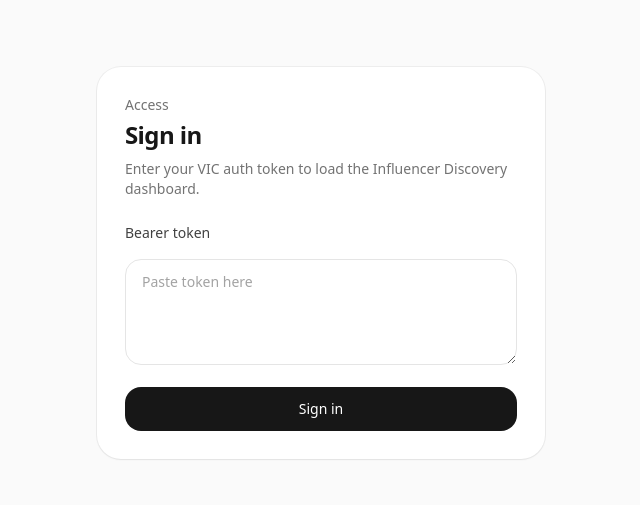
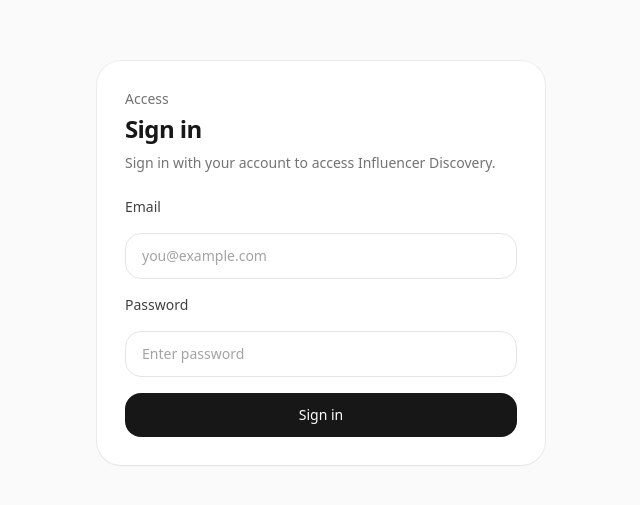
Before and after one commit to clarismetaverse/dash, a React (Create React App) app: page / in a window 1280 px wide. Shown: the part 137-642 px from the top of the page, without its empty margins (319-959 px from the left). Built offline with nearby package versions, Linux system fonts and the light colour scheme; no server answers.

Commit message:
Connect influencer discovery to Xano auth and search APIs

```diff
--- a/src/App.tsx
+++ b/src/App.tsx
@@ -2,18 +2,56 @@ import { FormEvent, useState } from 'react';
 import InfluencerDiscoveryPage from './InfluencerDiscoveryPage';
 
 const AUTH_TOKEN_STORAGE_KEY = 'vic_auth_token';
+const XANO_AUTH_ENDPOINT =
+  process.env.REACT_APP_XANO_AUTH_ENDPOINT ||
+  'https://xbut-eryu-hhsg.f2.xano.io/api:vGd6XDW3/auth/login';
 
 function SignInPage({ onSignIn }: { onSignIn: (token: string) => void }) {
-  const [tokenInput, setTokenInput] = useState('');
+  const [email, setEmail] = useState('');
+  const [password, setPassword] = useState('');
+  const [loading, setLoading] = useState(false);
+  const [error, setError] = useState('');
 
-  function handleSubmit(event: FormEvent<HTMLFormElement>) {
+  async function handleSubmit(event: FormEvent<HTMLFormElement>) {
     event.preventDefault();
-    const trimmedToken = tokenInput.trim();
-    if (!trimmedToken) {
+    const trimmedEmail = email.trim();
+    if (!trimmedEmail || !password.trim()) {
+      setError('Please enter your email and password.');
       return;
     }
 
-    onSignIn(trimmedToken);
+    setLoading(true);
+    setError('');
+
+    try {
+      const response = await fetch(XANO_AUTH_ENDPOINT, {
+        method: 'POST',
+        headers: {
+          'Content-Type': 'application/json'
+        },
+        body: JSON.stringify({
+          email: trimmedEmail,
+          password
+        })
+      });
+
+      if (!response.ok) {
+        throw new Error('Invalid email or password.');
+      }
+
+      const data = await response.json();
+      const token = data?.authToken || data?.auth_token || data?.token || data?.access_token;
+
+      if (!token || typeof token !== 'string') {
+        throw new Error('Sign-in succeeded but no auth token was returned.');
+      }
+
+      onSignIn(token);
+    } catch (err) {
+      setError((err as Error).message || 'Unable to sign in right now.');
+    } finally {
+      setLoading(false);
+    }
   }
 
   return (
@@ -21,27 +59,40 @@ function SignInPage({ onSignIn }: { onSignIn: (token: string) => void }) {
       <div className="w-full max-w-md rounded-3xl bg-white p-7 shadow-sm ring-1 ring-black/5">
         <p className="text-sm font-medium text-neutral-500">Access</p>
         <h1 className="mt-1 text-2xl font-semibold tracking-tight text-neutral-900">Sign in</h1>
-        <p className="mt-2 text-sm text-neutral-500">
-          Enter your VIC auth token to load the Influencer Discovery dashboard.
-        </p>
+        <p className="mt-2 text-sm text-neutral-500">Sign in with your account to access Influencer Discovery.</p>
 
         <form className="mt-6 space-y-4" onSubmit={handleSubmit}>
-          <label className="block text-sm font-medium text-neutral-700" htmlFor="token">
-            Bearer token
+          <label className="block text-sm font-medium text-neutral-700" htmlFor="email">
+            Email
           </label>
-          <textarea
-            id="token"
-            rows={4}
-            placeholder="Paste token here"
-            value={tokenInput}
-            onChange={(e) => setTokenInput(e.target.value)}
+          <input
+            id="email"
+            type="email"
+            autoComplete="email"
+            placeholder="you@example.com"
+            value={email}
+            onChange={(e) => setEmail(e.target.value)}
             className="w-full rounded-2xl border border-neutral-200 bg-white px-4 py-3 text-sm text-neutral-800 outline-none placeholder:text-neutral-400 focus:border-neutral-900"
           />
+          <label className="block text-sm font-medium text-neutral-700" htmlFor="password">
+            Password
+          </label>
+          <input
+            id="password"
+            type="password"
+            autoComplete="current-password"
+            placeholder="Enter password"
+            value={password}
+            onChange={(e) => setPassword(e.target.value)}
+            className="w-full rounded-2xl border border-neutral-200 bg-white px-4 py-3 text-sm text-neutral-800 outline-none placeholder:text-neutral-400 focus:border-neutral-900"
+          />
+          {error ? <p className="text-sm text-red-600">{error}</p> : null}
           <button
             type="submit"
+            disabled={loading}
             className="h-11 w-full rounded-2xl bg-neutral-900 text-sm font-medium text-white transition hover:bg-neutral-800"
           >
-            Sign in
+            {loading ? 'Signing in...' : 'Sign in'}
           </button>
         </form>
       </div>
--- a/src/InfluencerDiscoveryPage.tsx
+++ b/src/InfluencerDiscoveryPage.tsx
@@ -3,36 +3,37 @@ import { useEffect, useMemo, useState } from 'react';
 type Creator = {
   id: number | string;
   name: string;
-  username: string;
-  nationality: string;
-  flag?: string;
+  bio: string;
+  profilePicUrl: string;
+  instagramUrl: string;
+  tiktokUrl: string;
 };
 
 type XanoCreator = {
   id?: number | string;
-  full_name?: string;
   name?: string;
-  username?: string;
-  handle?: string;
-  nationality?: string;
-  country_code?: string;
-  country?: string;
+  bio?: string;
+  IG_account?: string;
+  Tiktok_account?: string;
+  Profile_pic?: {
+    url?: string;
+  };
 };
 
 const XANO_SEARCH_ENDPOINT =
   process.env.REACT_APP_XANO_INFLUENCER_SEARCH_ENDPOINT ||
-  'https://xbut-eryu-hhsg.f2.xano.io/workspace/1-0/api/32/query/1812';
+  'https://xbut-eryu-hhsg.f2.xano.io/api:vGd6XDW3/search/user_turbo/dash';
 
 function normalizeCreator(creator: XanoCreator): Creator {
-  const name = creator.full_name || creator.name || creator.username || 'Unknown creator';
-  const username = creator.username || creator.handle || '';
-  const nationality = creator.nationality || creator.country_code || creator.country || '';
+  const name = creator.name || 'Unknown creator';
 
   return {
-    id: creator.id || `${name}-${username}`,
+    id: creator.id || name,
     name,
-    username: username.startsWith('@') || username.length === 0 ? username : `@${username}`,
-    nationality
+    bio: creator.bio || '',
+    instagramUrl: creator.IG_account || '',
+    tiktokUrl: creator.Tiktok_account || '',
+    profilePicUrl: creator.Profile_pic?.url || ''
   };
 }
 
@@ -46,6 +47,7 @@ export default function InfluencerDiscoveryPage({
   const countries = [
     { code: '', name: 'All countries', flag: '🌍' },
     { code: 'US', name: 'United States', flag: '🇺🇸' },
+    { code: 'AU', name: 'Australia', flag: '🇦🇺' },
     { code: 'IT', name: 'Italy', flag: '🇮🇹' },
     { code: 'GB', name: 'United Kingdom', flag: '🇬🇧' },
     { code: 'ES', name: 'Spain', flag: '🇪🇸' },
@@ -72,7 +74,7 @@ export default function InfluencerDiscoveryPage({
           method: 'POST',
           headers: {
             'Content-Type': 'application/json',
-            Authorization: `Bearer ${authToken}`
+            Authorization: authToken
           },
           body: JSON.stringify({
             q: trimmedSearch,
@@ -166,21 +168,51 @@ export default function InfluencerDiscoveryPage({
                 className="rounded-3xl bg-white p-5 shadow-sm ring-1 ring-black/5 transition hover:-translate-y-0.5 hover:shadow-md"
               >
                 <div className="flex items-start gap-4">
+                  {creator.profilePicUrl ? (
+                    <img
+                      src={creator.profilePicUrl}
+                      alt={creator.name}
+                      className="h-14 w-14 rounded-2xl object-cover"
+                      loading="lazy"
+                    />
+                  ) : (
                     <div className="flex h-14 w-14 items-center justify-center rounded-2xl bg-neutral-100 text-lg font-semibold text-neutral-600">
                       {creator.name
                         .split(' ')
                         .map((part: string) => part[0])
                         .join('')}
                     </div>
+                  )}
                   <div className="min-w-0 flex-1">
                     <div className="flex items-center gap-2">
                       <h2 className="truncate text-base font-semibold text-neutral-900">{creator.name}</h2>
                     </div>
-                    <p className="text-sm text-neutral-500">{creator.username}</p>
-                    <p className="mt-2 text-sm text-neutral-700">
-                      {creator.flag || countries.find((c) => c.code === creator.nationality)?.flag || '🌍'}{' '}
-                      {countries.find((c) => c.code === creator.nationality)?.name || creator.nationality || 'Unknown'}
-                    </p>
+                    <p className="mt-1 text-sm text-neutral-600">{creator.bio || 'No bio provided.'}</p>
+                    <div className="mt-2 flex flex-wrap gap-3 text-sm">
+                      {creator.instagramUrl ? (
+                        <a
+                          href={creator.instagramUrl}
+                          target="_blank"
+                          rel="noreferrer"
+                          className="font-medium text-neutral-700 underline-offset-2 hover:underline"
+                        >
+                          Instagram
+                        </a>
+                      ) : null}
+                      {creator.tiktokUrl ? (
+                        <a
+                          href={creator.tiktokUrl}
+                          target="_blank"
+                          rel="noreferrer"
+                          className="font-medium text-neutral-700 underline-offset-2 hover:underline"
+                        >
+                          TikTok
+                        </a>
+                      ) : null}
+                      {!creator.instagramUrl && !creator.tiktokUrl ? (
+                        <span className="text-neutral-500">No social linked</span>
+                      ) : null}
+                    </div>
                   </div>
                 </div>
               </div>
```
Lines whose indentation alone changed are shown as unchanged.
